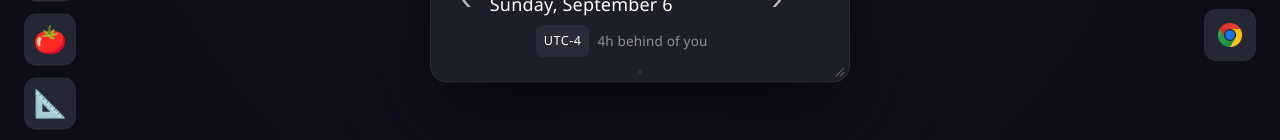
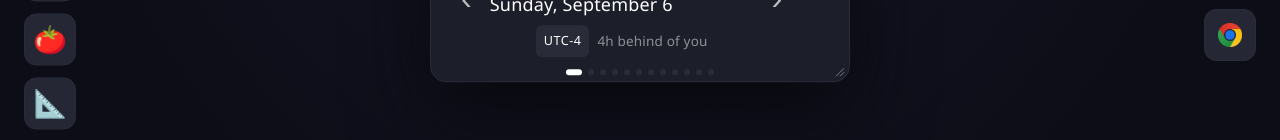
Before and after one commit to theodora-sin/Personal_website, a React (Vite) app: page / in a window 1280 px wide. Both pictures are taken after a click on the button "World Clock". Shown: the part 429-569 px from the top of the page. Built offline with nearby package versions, Linux system fonts and the light colour scheme.

Commit message:
Update App.css

```diff
--- a/src/App.css
+++ b/src/App.css
@@ -107,6 +107,8 @@
   transform: translateX(-50%);
   display: flex;
   gap: 6px;
+}
+.dot {
   width: 6px;
   height: 6px;
   border-radius: 50%;
```
